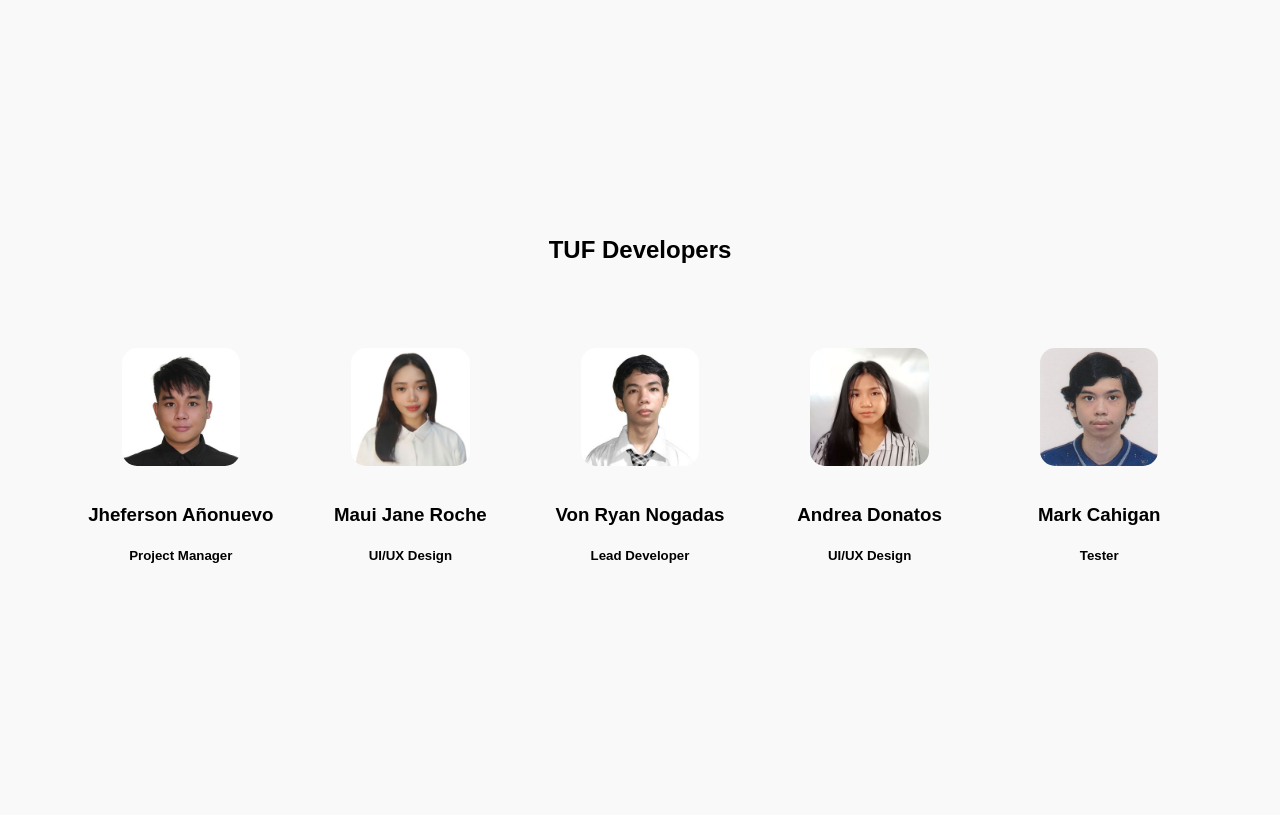
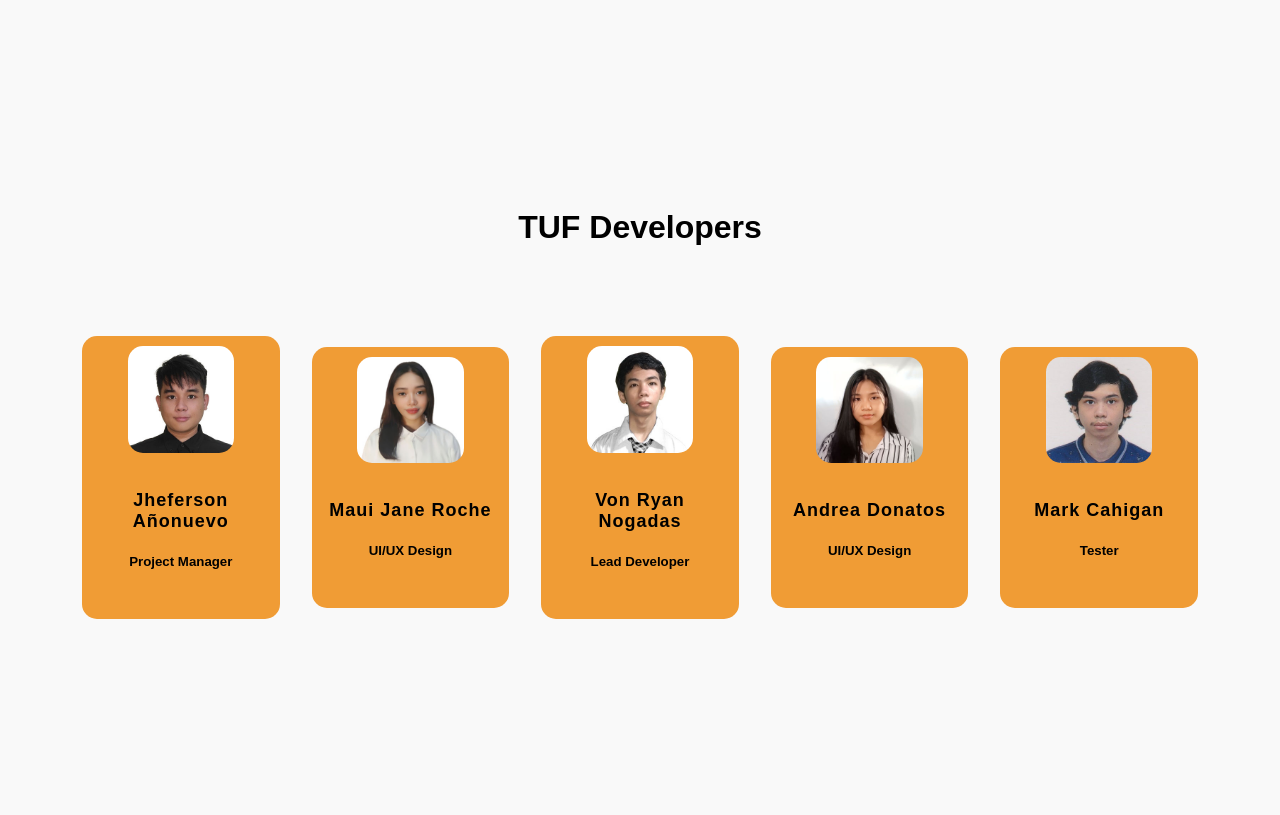
Before and after one commit to PUP-BSIT/project-tuf_developers, a PHP site: page /about.php in a window 1280 px wide. Shown: the part 1101-1916 px from the top of the page. Run offline with PHP 8.4, Linux system fonts and the light colour scheme.

Commit message:
add css design to icons and box container

```diff
--- a/Iraya/assets/stylesheets/about.css
+++ b/Iraya/assets/stylesheets/about.css
@@ -213,3 +213,42 @@
   border-radius: 15px;
   margin-bottom: 15px;
 }
+
+.center h1 {
+  color: #000;
+  font-size: 2rem;
+  text-align: center;
+}
+
+.box {
+ padding: 10px;
+ background-color:  #f09c35;
+ border-radius: 15px;
+ transition: all .38s ease;
+}
+
+.box h3 {
+  font-size: 18px;
+  font-weight: 600;
+  color: black;
+  margin-bottom: 8px;
+  letter-spacing: 1px;
+}
+
+.icons i {
+  display: inline-block;
+  color: #000;
+  font-size: 20px;
+  margin: 0 8px;
+  transition: all .38s ease;
+}
+
+.icons i:hover {
+  transform: scale(1.2);
+}
+
+.box:hover {
+  transform: translateY(-10px);
+  cursor: pointer;
+
+}
```
